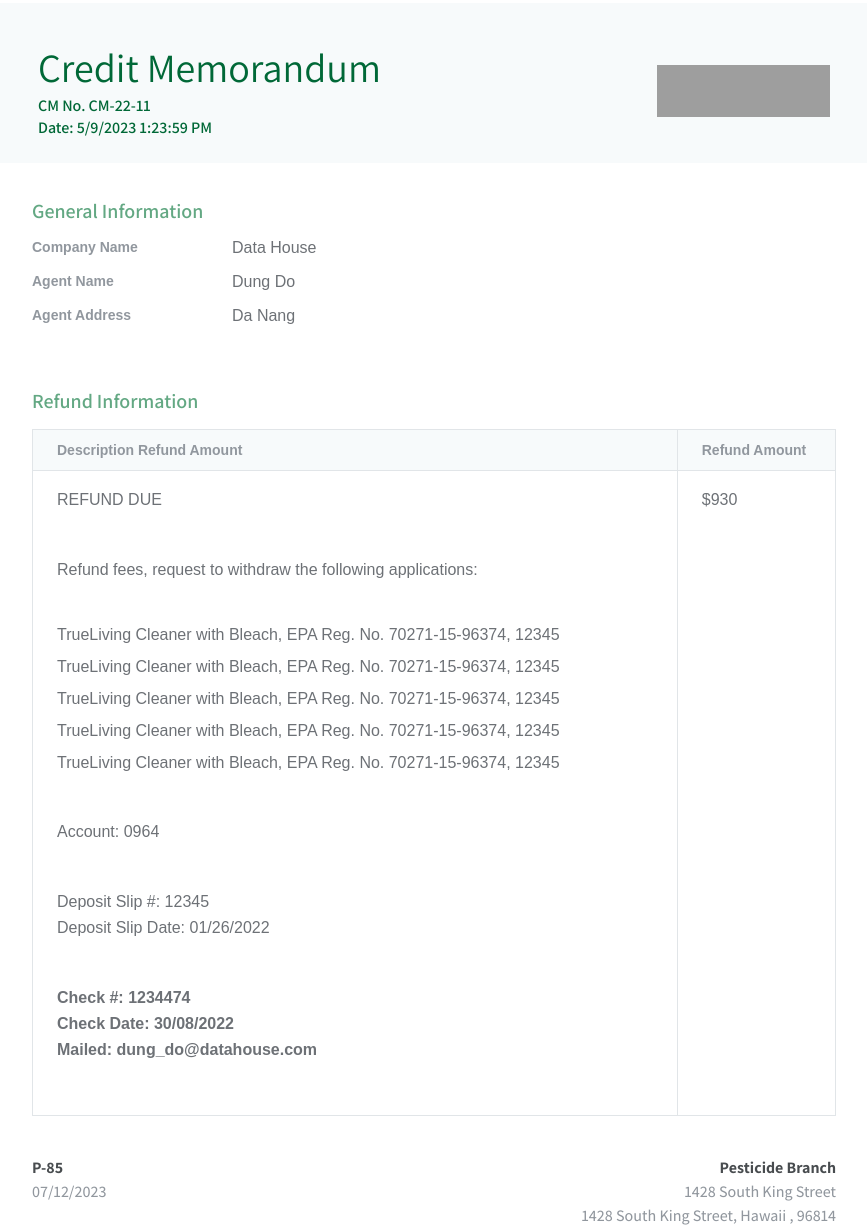
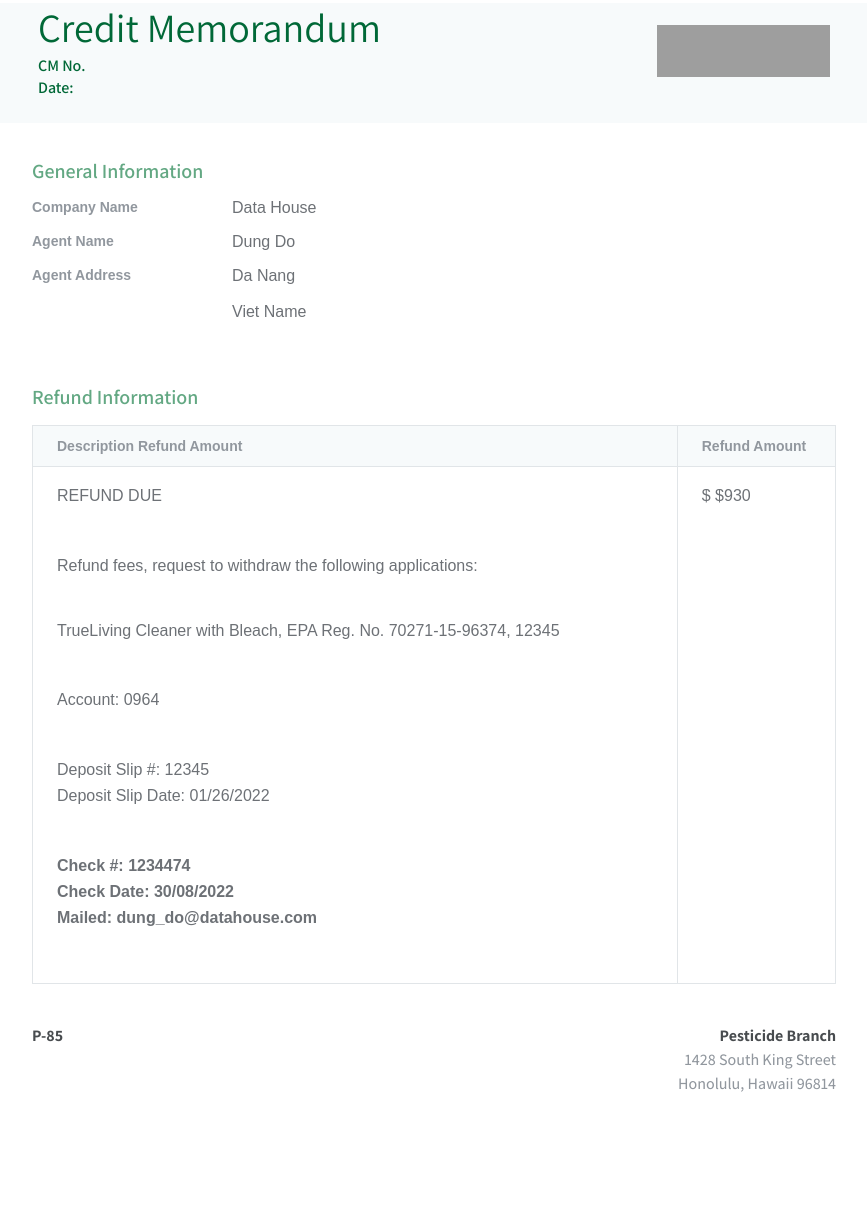
Before and after one commit to tueanhtruong/webpack-learning, a website built with webpack: page src/index.html in a window 1280 px wide. Shown: the part 61-1292 px from the top of the page, without its empty margins (206-1073 px from the left). After the commit the page ends 1233 px from the top, so only its background shows below. Built offline with nearby package versions, Linux system fonts and the light colour scheme; grey boxes are pictures that could not be loaded.

Commit message:
fix: progress

```diff
--- a/src/index.html
+++ b/src/index.html
@@ -123,7 +123,7 @@
 
       .header {
         display: flex;
-        padding: 40px 40px 24px 40px;
+        padding: 0px 40px 24px 40px;
         flex-direction: row;
         justify-content: space-between;
         align-items: center;
@@ -173,6 +173,9 @@
       .mb-1 {
         margin-bottom: 4px;
       }
+      .pre-line {
+        white-space: pre-line;
+      }
     </style>
   </head>
   <link rel="preconnect" href="https://fonts.googleapis.com" />
--- a/src/index.js
+++ b/src/index.js
@@ -6,13 +6,13 @@ const template1 = `<div class="container">
         <div class="header--info">
           <h2 class="text-primary text-font-primary mb-1">Credit Memorandum</h2>
           <h4 class="text-primary text-font-sub">
-      CM No. CM-22-11 <br />
-      Date: {{date}}
+            CM No. {{creditMemorandum}}<br />
+            Date: {{refundDate}}
           </h4>
         </div>
         <div class="header--logo">
           <img
-      src={{imgUrl}}
+            src="https://pesticides-web-storage-develop.s3.us-west-2.amazonaws.com/public/logo-splash.svg"
             style="width: 172.999px; height: 52.621px"
           />
         </div>
@@ -21,7 +21,7 @@ const template1 = `<div class="container">
       <div class="info">
         <div class="text-font-title text-primary-200">General Information</div>
         <div class="view-item">
-    <div class="view-item__label">Company Name </div>
+          <div class="view-item__label">Company Name</div>
           <div class="view-item__value">{{companyName}}</div>
         </div>
         <div class="view-item">
@@ -30,7 +30,7 @@ const template1 = `<div class="container">
         </div>
         <div class="view-item">
           <div class="view-item__label">Agent Address</div>
-    <div class="view-item__value">{{agentAddress}}</div>
+          <div class="view-item__value pre-line">{{address}}</div>
         </div>
       </div>
 
@@ -46,7 +46,6 @@ const template1 = `<div class="container">
             </tr>
           </thead>
           <tbody>
-      <!-- {{#each tableData}} -->
             <tr>
               <td>
                 <p style="margin: 8px 0">REFUND DUE</p>
@@ -55,29 +54,30 @@ const template1 = `<div class="container">
                 <p style="margin: 8px 0">
                   Refund fees, request to withdraw the following applications:
                 </p>
+                {{#each products}}
                 <p style="white-space: pre-line; line-height: 2">
-            {{this.applicationName}}
+                  {{this.name}}, {{this.type}} {{this.epaNumber}}, {{this.paymentNumber}}
                 </p>
+                {{/each}}
                 <br />
                 <br />
-          <p style="margin: 8px 0">Account: {{this.accountNumber}}</p>
+                <p style="margin: 8px 0">Account: {{accountNumber}}</p>
 
                 <br />
                 <br />
 
-          <p style="margin: 8px 0">Deposit Slip #: {{this.depositSlip}}</p>
-          <p style="margin: 8px 0">Deposit Slip Date: {{this.depositSlipDate}}</p>
+                <p style="margin: 8px 0">Deposit Slip #: {{depositSlipNumber}}</p>
+                <p style="margin: 8px 0">Deposit Slip Date: {{depositSlipDate}}</p>
                 <br />
                 <br />
                 <p style="margin: 8px 0; font-weight: 600">Check #: {{checkNumber}}</p>
                 <p style="margin: 8px 0; font-weight: 600">Check Date: {{checkDate}}</p>
-          <p style="margin: 8px 0; font-weight: 600">Mailed: {{mailed}}</p>
+                <p style="margin: 8px 0; font-weight: 600">Mailed: {{mailDate}}</p>
                 <br />
                 <br />
               </td>
-        <td>{{this.price}}</td>
+              <td>$ {{price}}</td>
             </tr>
-      <!-- {{/each}} -->
           </tbody>
         </table>
       </div>
@@ -85,46 +85,42 @@ const template1 = `<div class="container">
       <div class="footer info">
         <div class="footer--left">
           <h4 class="text-gray-700">P-85</h4>
-    <span class="text-gray-500">07/12/2023</span>
+          <span class="text-gray-500">{{generateDate}}</span>
         </div>
         <div class="footer--right">
           <h4 class="text-gray-700">Pesticide Branch</h4>
-    <p class="text-gray-500">{{mailingAddress}}</p>
-    <p class="text-gray-500">{{state}}, {{city}}, {{zipCode}}</p>
+          <p class="text-gray-500">1428 South King Street</p>
+          <p class="text-gray-500">Honolulu, Hawaii 96814</p>
         </div>
       </div>
     </div>`;
 
 const template1Func = Handlebars.compile(template1);
-const tableData = [
+
+const temp1obj1 = {
+  imgUrl:
+    "https://pesticides-web-storage-develop.s3.us-west-2.amazonaws.com/public/logo-splash.svg",
+  date: "5/9/2023 1:23:59 PM",
+  // tableData,
+  products: [
     {
-    name: "Kroger Pet Pride Flea Spray 45-68 lbs",
-    epaNumber: "1234567wqeqwe890",
-    applicationName: [
-      "TrueLiving Cleaner with Bleach, EPA Reg. No. 70271-15-96374, 12345",
-      "TrueLiving Cleaner with Bleach, EPA Reg. No. 70271-15-96374, 12345",
-      "TrueLiving Cleaner with Bleach, EPA Reg. No. 70271-15-96374, 12345",
-      "TrueLiving Cleaner with Bleach, EPA Reg. No. 70271-15-96374, 12345",
-      "TrueLiving Cleaner with Bleach, EPA Reg. No. 70271-15-96374, 12345",
-    ].join("\n"),
+      name: "TrueLiving Cleaner with Bleach",
+      type: "EPA Reg. No.",
+      epaNumber: "70271-15-96374",
+      paymentNumber: "12345",
+    },
+  ],
   accountNumber: "0964",
-    depositSlip: "12345",
+  depositSlipNumber: "12345",
   depositSlipDate: " 01/26/2022",
   company: "Datahouse Asia",
   price: "$930",
   checkNumber: "1234474",
   checkDate: "30/08/2022",
-    mailed: "dung_do@datahouse.com",
-  },
-];
-const temp1obj1 = {
-  imgUrl:
-    "https://pesticides-web-storage-develop.s3.us-west-2.amazonaws.com/public/logo-splash.svg",
-  date: "5/9/2023 1:23:59 PM",
-  tableData,
+  mailDate: "dung_do@datahouse.com",
   companyName: "Data House",
   agentName: "Dung Do",
-  agentAddress: "Da Nang",
+  address: "Da Nang\n\nViet Name",
   mailingAddress: "1428 South King Street",
   state: "1428 South King Street",
   city: "Hawaii ",
```
Lines whose indentation alone changed are shown as unchanged.
